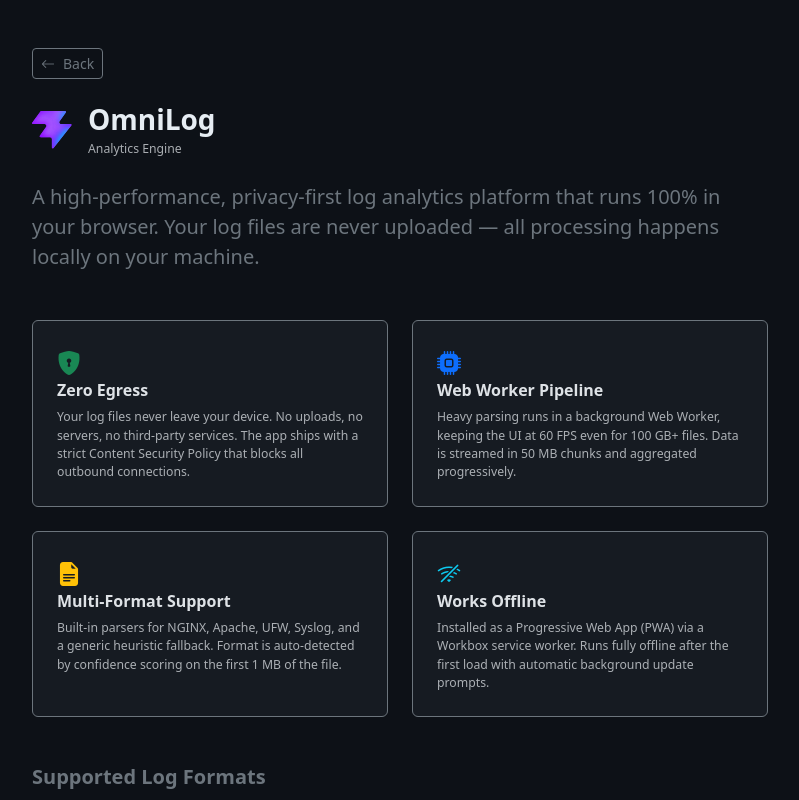
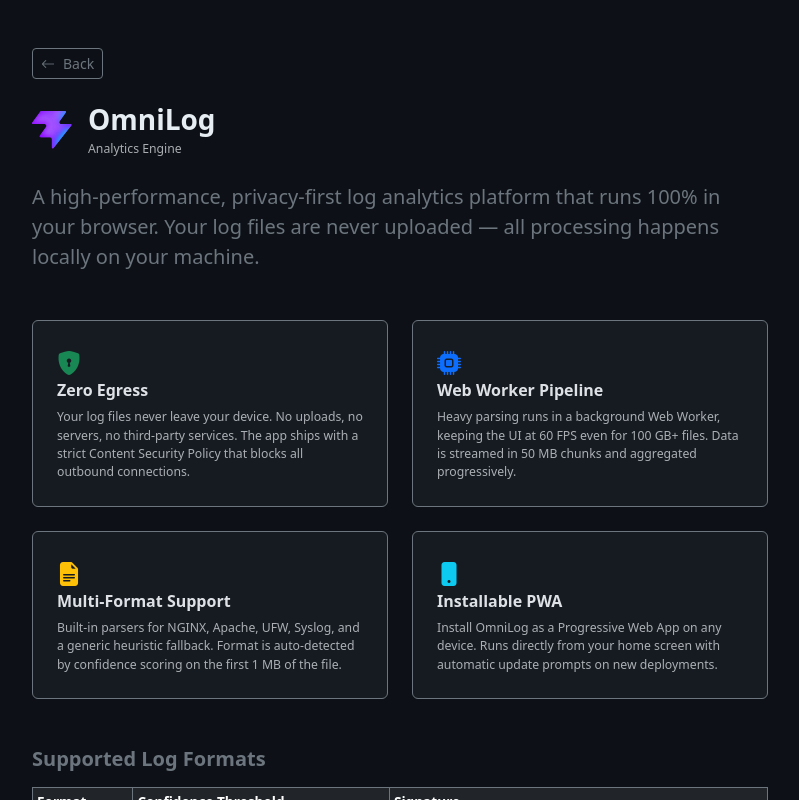
Before and after one commit to helouism/omnilog, a React (Vite) app: page / in a window 1280 px wide. Both pictures are taken after a click on the button "About". Shown: the whole page, without its empty margins (240-1039 px from the left). Built offline with nearby package versions, Linux system fonts and the light colour scheme.

Commit message:
fix: update PWA descriptions for clarity and remove offline references; add robots.txt and sitemap.xml files

```diff
--- a/index.html
+++ b/index.html
@@ -7,7 +7,7 @@
     <!-- Primary Meta -->
     <title>OmniLog Analytics Engine</title>
     <meta name="description" content="High-performance, privacy-first log analytics that runs 100% in your browser. Parse NGINX, Apache, UFW &amp; Syslog files up to 100 GB — zero uploads, zero telemetry." />
-    <meta name="keywords" content="log analytics, nginx log parser, apache log parser, syslog, ufw, privacy, browser, offline, PWA, devops" />
+    <meta name="keywords" content="log analytics, nginx log parser, apache log parser, syslog, ufw, privacy, browser, PWA, devops" />
     <meta name="author" content="OmniLog" />
     <meta name="robots" content="index, follow" />
     <meta name="theme-color" content="#0d1117" />
@@ -62,7 +62,7 @@
         "Zero-egress — no data leaves your device",
         "Multi-format auto-detection (NGINX, Apache, UFW, Syslog)",
         "Streaming Web Worker pipeline for 100 GB+ files",
-        "Progressive Web App — installable and works offline",
+        "Progressive Web App — installable",
         "Virtual log table with full-text search and regex",
         "CSV export"
       ]
--- a/src/components/pages/AboutUs.tsx
+++ b/src/components/pages/AboutUs.tsx
@@ -27,7 +27,7 @@ export function AboutUs({ onBack }: Props) {
             { icon: 'bi-shield-lock-fill', color: 'text-success', title: 'Zero Egress', body: 'Your log files never leave your device. No uploads, no servers, no third-party services. The app ships with a strict Content Security Policy that blocks all outbound connections.' },
             { icon: 'bi-cpu-fill', color: 'text-primary', title: 'Web Worker Pipeline', body: 'Heavy parsing runs in a background Web Worker, keeping the UI at 60 FPS even for 100 GB+ files. Data is streamed in 50 MB chunks and aggregated progressively.' },
             { icon: 'bi-file-earmark-text-fill', color: 'text-warning', title: 'Multi-Format Support', body: 'Built-in parsers for NGINX, Apache, UFW, Syslog, and a generic heuristic fallback. Format is auto-detected by confidence scoring on the first 1 MB of the file.' },
-            { icon: 'bi-wifi-off', color: 'text-info', title: 'Works Offline', body: 'Installed as a Progressive Web App (PWA) via a Workbox service worker. Runs fully offline after the first load with automatic background update prompts.' },
+            { icon: 'bi-phone-fill', color: 'text-info', title: 'Installable PWA', body: 'Install OmniLog as a Progressive Web App on any device. Runs directly from your home screen with automatic update prompts on new deployments.' },
           ].map(f => (
             <div className="col-12 col-sm-6" key={f.title}>
               <div className="card h-100 border-secondary" style={{ background: '#161b22' }}>
--- a/src/components/pages/PrivacyPolicy.tsx
+++ b/src/components/pages/PrivacyPolicy.tsx
@@ -61,7 +61,7 @@ export function PrivacyPolicy({ onBack }: Props) {
           </p>
           <ul>
             <li><strong className="text-light">IndexedDB</strong> — stores parsed aggregation results locally so sessions persist across browser restarts. Data is stored only on your device.</li>
-            <li><strong className="text-light">Service Worker Cache</strong> — caches the application shell for offline use. No user data is cached.</li>
+            <li><strong className="text-light">Service Worker Cache</strong> — caches the application shell for fast loading. No user data is cached.</li>
           </ul>
         </Section>
 
--- a/src/components/uploader/Dropzone.tsx
+++ b/src/components/uploader/Dropzone.tsx
@@ -100,7 +100,7 @@ export function Dropzone({ onFile }: DropzoneProps) {
         {[
           { icon: 'bi-lightning-charge-fill', label: 'Auto-detect format', color: 'text-warning' },
           { icon: 'bi-cpu-fill', label: 'Web Worker processing', color: 'text-info' },
-          { icon: 'bi-wifi-off', label: 'Works offline (PWA)', color: 'text-success' },
+          { icon: 'bi-cloud-slash-fill', label: 'Zero uploads', color: 'text-success' },
         ].map(({ icon, label, color }) => (
           <div key={label} className="d-flex flex-column align-items-center gap-1">
             <i className={`bi ${icon} ${color} fs-5`} />
```
Also changed, not shown: public/robots.txt (added), 2 other files (tests, documents, lock files or other folders).
